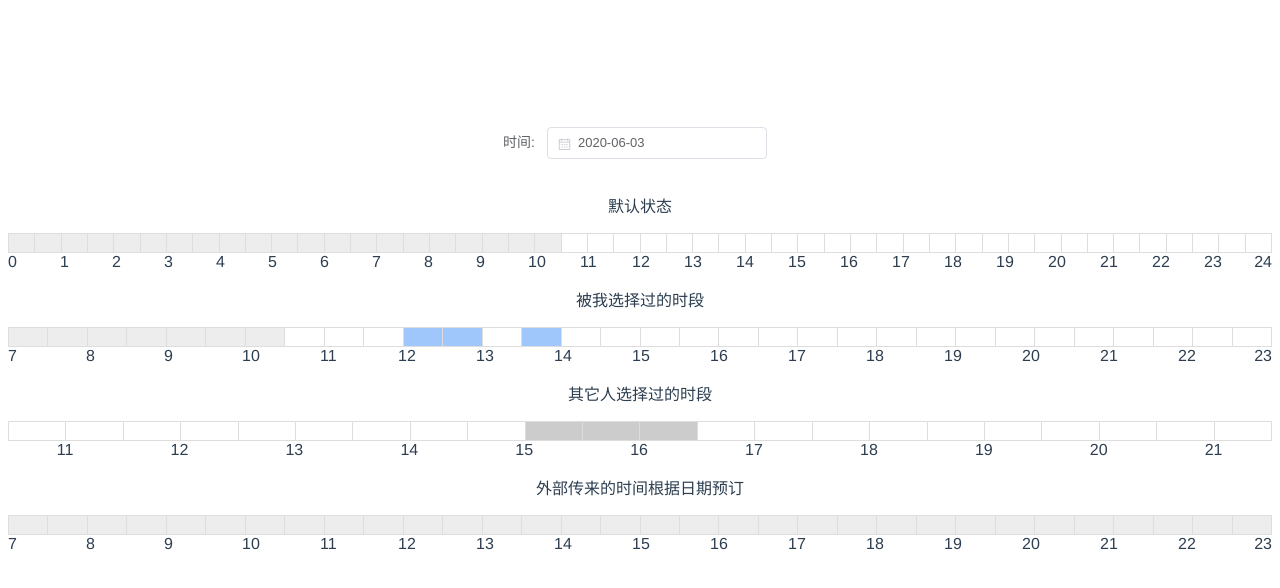
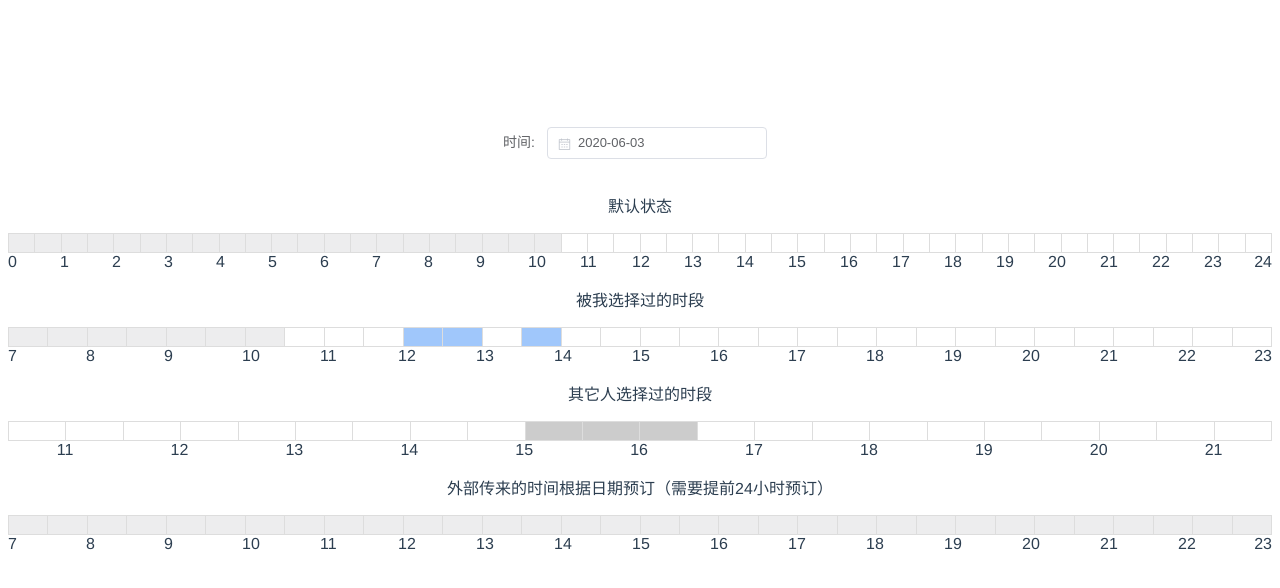
Before and after one commit to fishb/element-timeline, a Vue app: page / in a window 1280 px wide. Shown: the top 588 px of the page. Built offline with nearby package versions, Linux system fonts and the light colour scheme.

Commit message:
提前24小时预订

```diff
--- a/src/view/index.vue
+++ b/src/view/index.vue
@@ -21,7 +21,7 @@
     <time-line domRef="vs3" :minHour="7" :maxHour="23" :checkedList="[12,12.5,13.5]"  @getHours="getHours" :clear="clear=='vs3'" @clearHours="clearHours"/>
     <p>其它人选择过的时段</p>
     <time-line domRef="vs18" :minHour="10.5" :maxHour="21.5" :disabledList="[{name:'张三',time:15},{name:'李四',time:15.5},{name:'王五',time:16}]" @getHours="getHours" :clear="clear=='vs18'" @clearHours="clearHours"/>
-    <p>外部传来的时间根据日期预订</p>
+    <p>外部传来的时间根据日期预订（需要提前24小时预订）</p>
     <time-line domRef="vs19" :date="formData.time" :advance="24" :minHour="7" :maxHour="23" @getHours="getHours" :clear="clear=='vs19'" @clearHours="clearHours"/>
   </div>
 </template>
```
